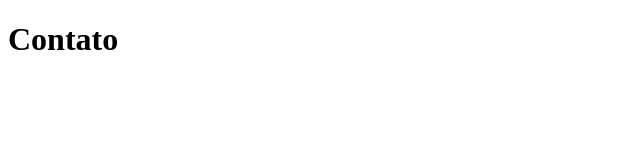
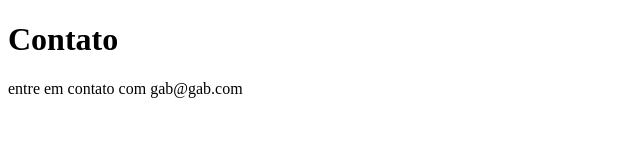
Before and after one commit to gabrieldiaztoro/Sistema-de-cadastro, a plain HTML site: page contato.html in a window 1280 px wide. Shown: the whole page, without its empty margins (0-640 px from the left). Drawn offline with Linux system fonts and the light colour scheme.

Commit message:
adicionando o email de contato

```diff
--- a/contato.html
+++ b/contato.html
@@ -8,5 +8,6 @@
 </head>
 <body>
     <h1>Contato</h1>
+    <p>entre em contato com gab@gab.com</p>
 </body>
 </html>
```
